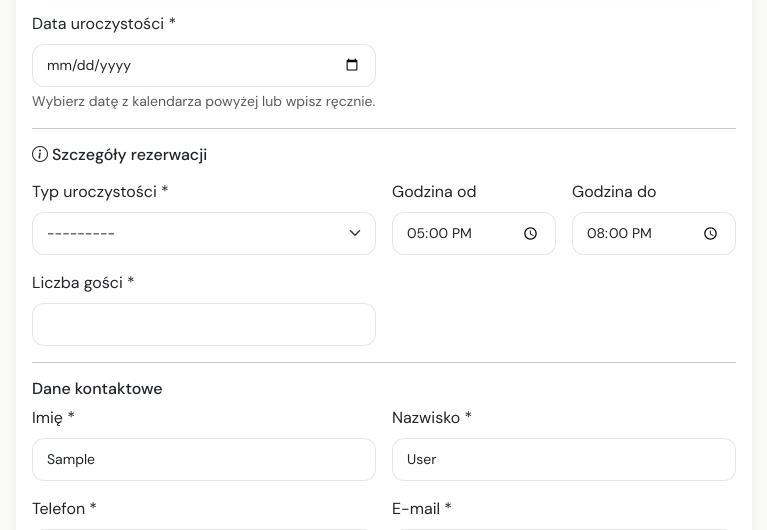
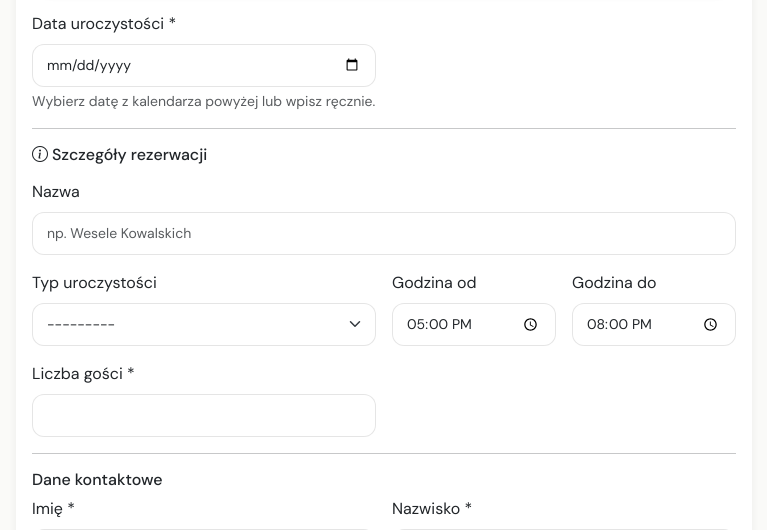
Before and after one commit to JanBober21/mojevent, a Django app: page /restauracje/4/rezerwuj/ in a window 1280 px wide. Shown: the part 710-1240 px from the top of the page, without its empty margins (66-833 px from the left). Run offline with Django 5.2, Linux system fonts and the light colour scheme; a user stored in the database is signed in; data comes from the database, SQL or seed files in the repository; tables that the repository leaves empty hold one stand-in row (values such as "Sample post"); parts of the project's set-up code (start-up, migrations or seed data) failed here and were passed over; some web fonts are replaced.

Commit message:
feat: Opcjonalne pole 'Nazwa' w rezerwacji + typ uroczystości nieobowiązkowy

```diff
--- a/bookings/forms.py
+++ b/bookings/forms.py
@@ -17,6 +17,7 @@ class BookingForm(forms.ModelForm):
     class Meta:
         model = Booking
         fields = [
+            "name",
             "event_type",
             "event_date",
             "event_start_time",
@@ -29,6 +30,7 @@ class BookingForm(forms.ModelForm):
             "notes",
         ]
         widgets = {
+            "name": forms.TextInput(attrs={"class": "form-control", "placeholder": "np. Wesele Kowalskich"}),
             "event_type": forms.Select(attrs={"class": "form-select"}),
             "event_start_time": forms.TimeInput(attrs={"class": "form-control", "type": "time"}),
             "event_end_time": forms.TimeInput(attrs={"class": "form-control", "type": "time"}),
--- a/bookings/models.py
+++ b/bookings/models.py
@@ -314,6 +314,12 @@ class Booking(models.Model):
         on_delete=models.CASCADE,
         related_name="bookings",
         verbose_name="Firma",
+    )
+    name = models.CharField(
+        "Nazwa",
+        max_length=200,
+        blank=True,
+        help_text="Opcjonalna nazwa rezerwacji / zamówienia.",
     )
     event_type = models.CharField(
         "Typ uroczystości",
--- a/templates/bookings/booking_form.html
+++ b/templates/bookings/booking_form.html
@@ -119,9 +119,16 @@
                     <!-- ── Sekcja 2: Szczegóły rezerwacji ── -->
                     <h6 class="mb-3"><i class="bi bi-info-circle"></i> Szczegóły rezerwacji</h6>
                     <div class="row g-3">
+                        <div class="col-md-12">
+                            <label class="form-label">Nazwa</label>
+                            {{ form.name }}
+                            {% if form.name.errors %}
+                            <div class="text-danger small">{{ form.name.errors }}</div>
+                            {% endif %}
+                        </div>
                         {% if not is_attraction %}
                         <div class="col-md-6">
-                            <label class="form-label">Typ uroczystości *</label>
+                            <label class="form-label">Typ uroczystości</label>
                             {{ form.event_type }}
                             {% if form.event_type.errors %}
                             <div class="text-danger small">{{ form.event_type.errors }}</div>
--- a/templates/bookings/booking_list.html
+++ b/templates/bookings/booking_list.html
@@ -12,6 +12,7 @@
             <tr>
                 <th>#</th>
                 <th>Firma</th>
+                <th>Nazwa</th>
                 <th>Typ uroczystości</th>
                 <th>Data</th>
                 <th>Goście</th>
@@ -29,6 +30,7 @@
                         {{ booking.restaurant.name }}
                     </a>
                 </td>
+                <td>{{ booking.name|default:"—" }}</td>
                 <td>{{ booking.get_event_type_display }}</td>
                 <td>{{ booking.event_date|date:"d.m.Y" }}</td>
                 <td>{{ booking.guest_count }}</td>
```
Also changed, not shown: templates/bookings/booking_detail.html (+7 -0 lines), bookings/migrations/0034_booking_name_field.py (added).
